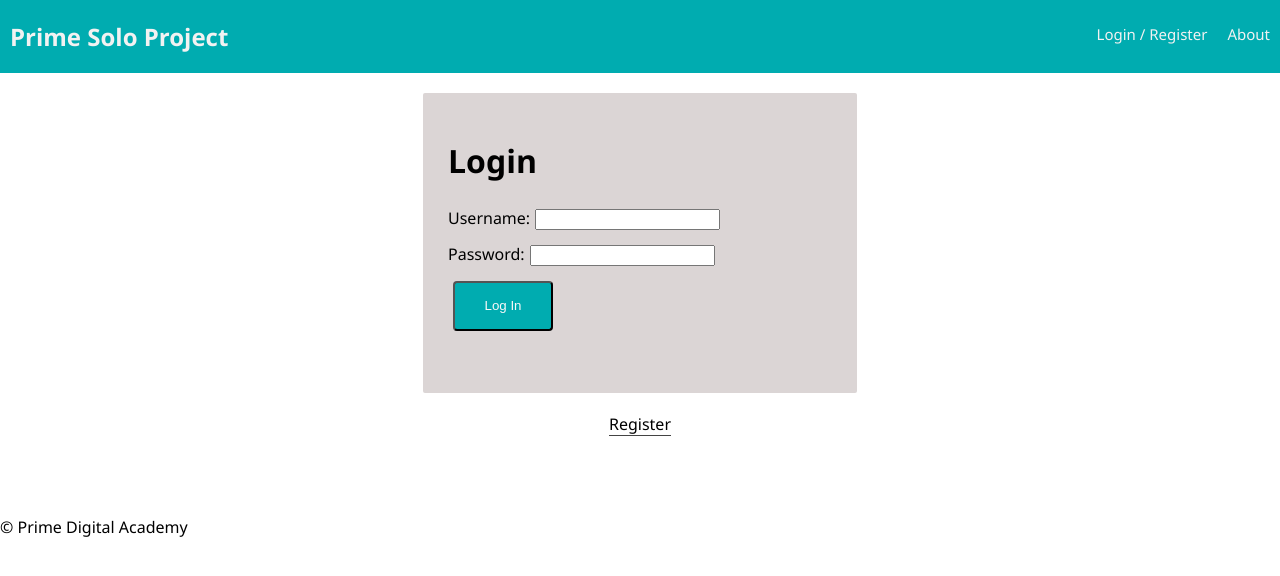
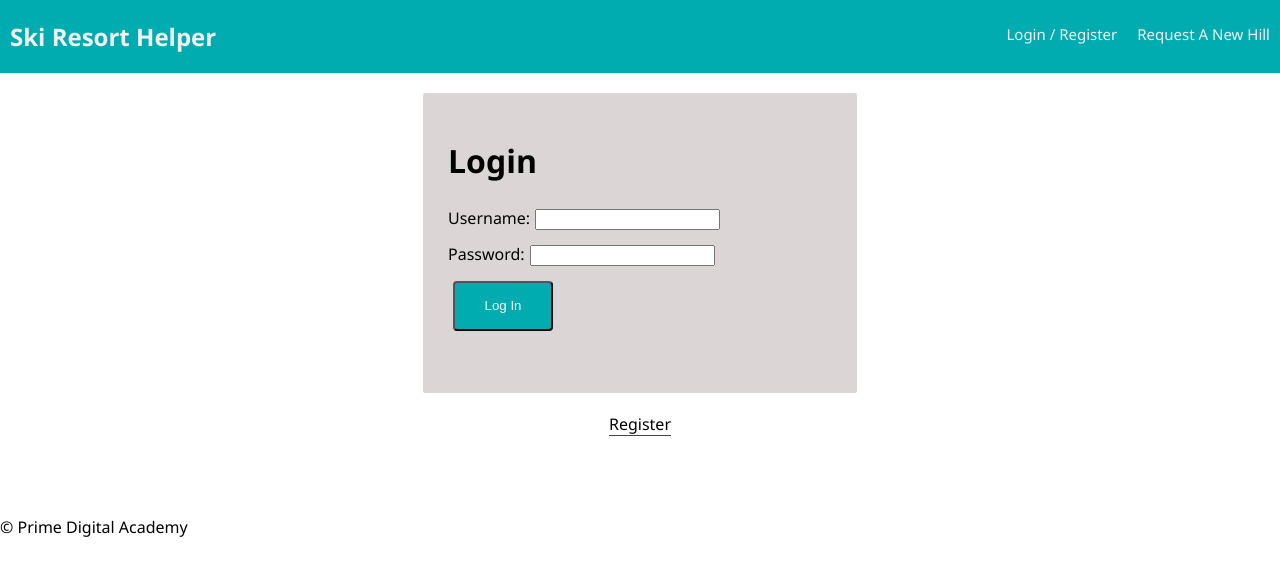
Before and after one commit to cloakerwolf/Ski-Resort-Helper, a React (Create React App) app: page /#/home in a window 1280 px wide. Shown: the top 576 px of the page. Built offline with nearby package versions, Linux system fonts and the light colour scheme; no server answers.

Commit message:
changed the names in the nav bar

```diff
--- a/src/components/Nav/Nav.js
+++ b/src/components/Nav/Nav.js
@@ -7,27 +7,27 @@ import './Nav.css';
 const Nav = (props) => (
   <div className="nav">
     <Link to="/home">
-      <h2 className="nav-title">Prime Solo Project</h2>
+      <h2 className="nav-title">Ski Resort Helper</h2>
     </Link>
     <div className="nav-right">
       <Link className="nav-link" to="/home">
         {/* Show this link if they are logged in or not,
         but call this link 'Home' if they are logged in,
         and call this link 'Login / Register' if they are not */}
-        {props.user.id ? 'Home' : 'Login / Register'}
+        {props.user.id ? 'Ski Hills' : 'Login / Register'}
       </Link>
       {/* Show the link to the info page and the logout button if the user is logged in */}
       {props.user.id && (
         <>
           <Link className="nav-link" to="/info">
-            Info Page
+            Hills Visited
           </Link>
           <LogOutButton className="nav-link"/>
         </>
       )}
       {/* Always show this link since the about page is not protected */}
       <Link className="nav-link" to="/about">
-        About
+        Request A New Hill
       </Link>
     </div>
   </div>
```
